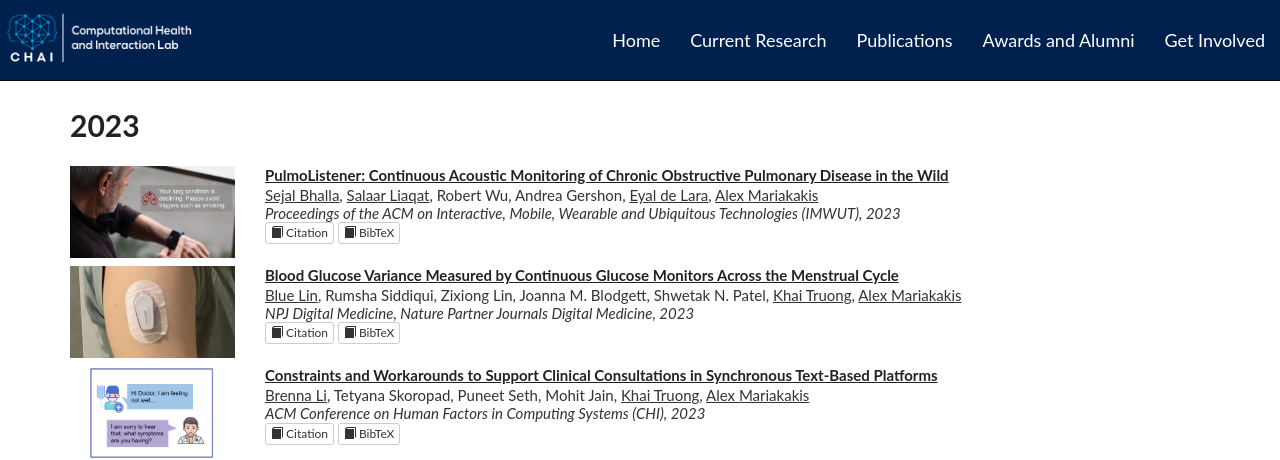
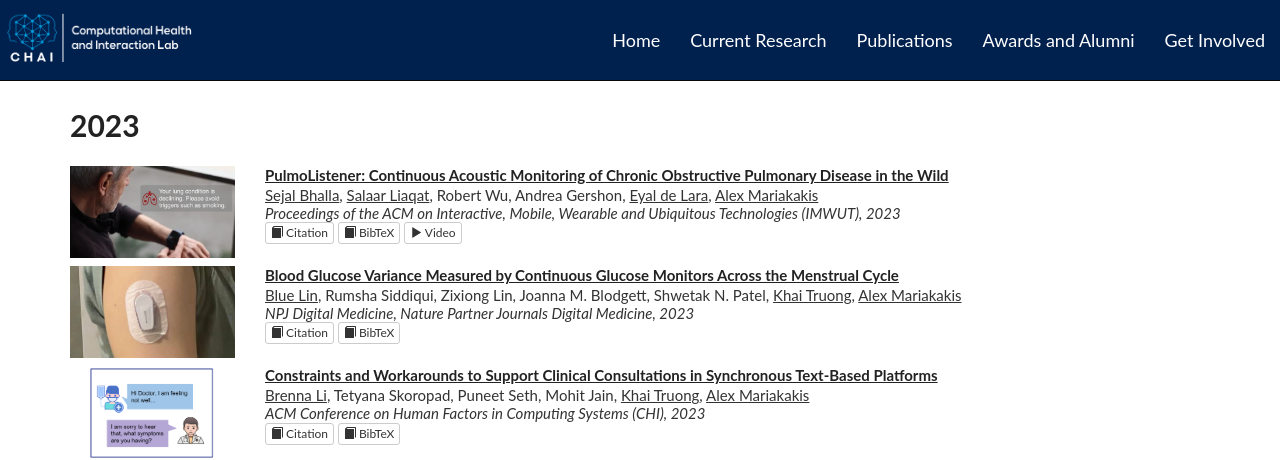
Before and after one commit to chai-toronto/chai-toronto.github.io, a Jekyll site: the page built from publications/index.html, in a window 1280 px wide and 1345 px high. Shown: the top 460 px of the window. Built offline with Jekyll 4.4.1, drawn with Linux system fonts in a browser that asks for light colours.

Commit message:
adding video

```diff
--- a/publications/index.html
+++ b/publications/index.html
@@ -35,12 +35,6 @@
         <i>{% if pub.date > site.time %}<span class="to-appear">To appear in </span>{% endif %}{% include conference_extender.html venue=pub.venue %}, {{ this_year }}</i>{% if pub.award %}, <span class="award">{{ pub.award }}</span>{% endif %}<br/>
 
         {% if pub.date <= site.time %}
-          <!-- Video -->
-          {% if pub.video.size > 0 %}
-            <a href="{{ pub.video }}" class="btn btn-default btn-xs" aria-label="Video" target="_blank">
-            <span class="glyphicon glyphicon-facetime-video" aria-hidden="true"></span> Video
-          </a>
-          {% endif %}
           <!-- Citation -->
           {% if pub.citation %}
             <button type="button" class="btn btn-default btn-xs" aria-label="Citation" data-toggle="modal" data-target="#{{pub.title | slugify}}_citation">
```
Also changed, not shown: _publications/pulmolistener_copd.md (+1 -0 lines).
